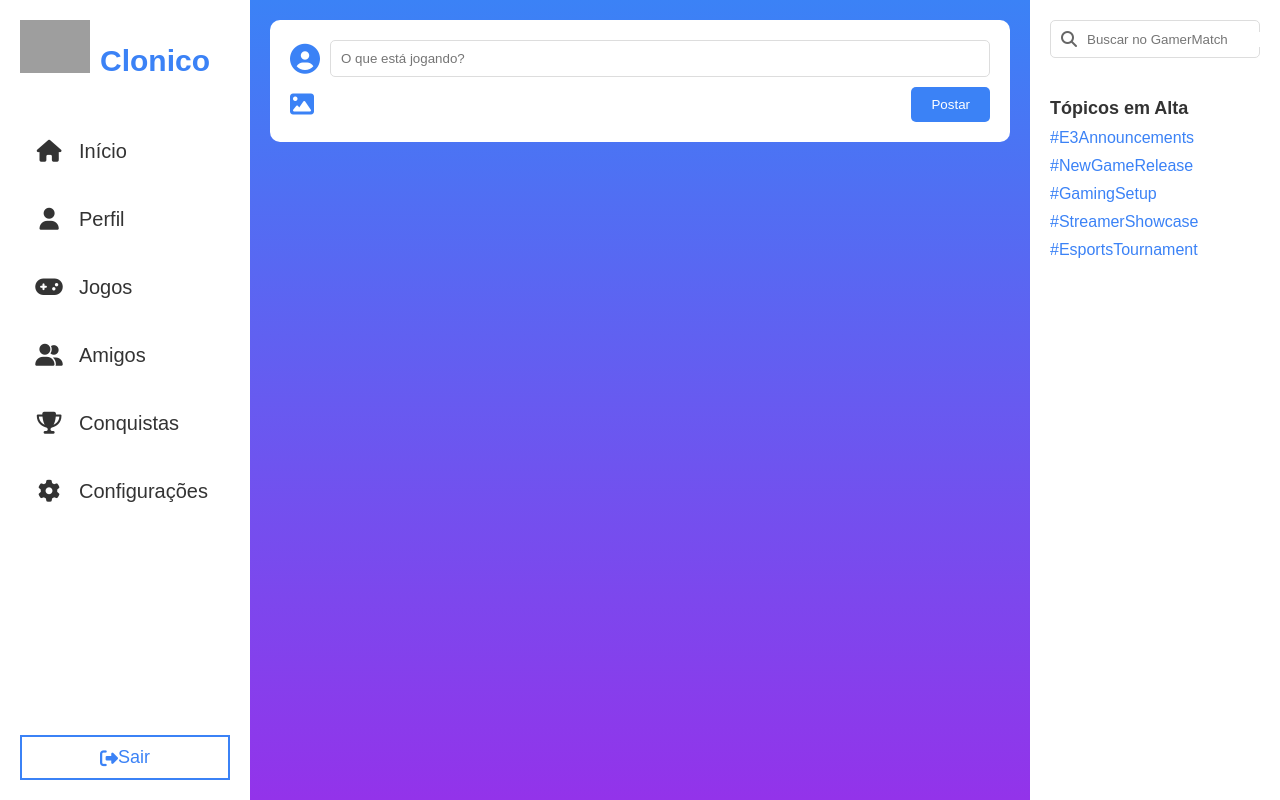
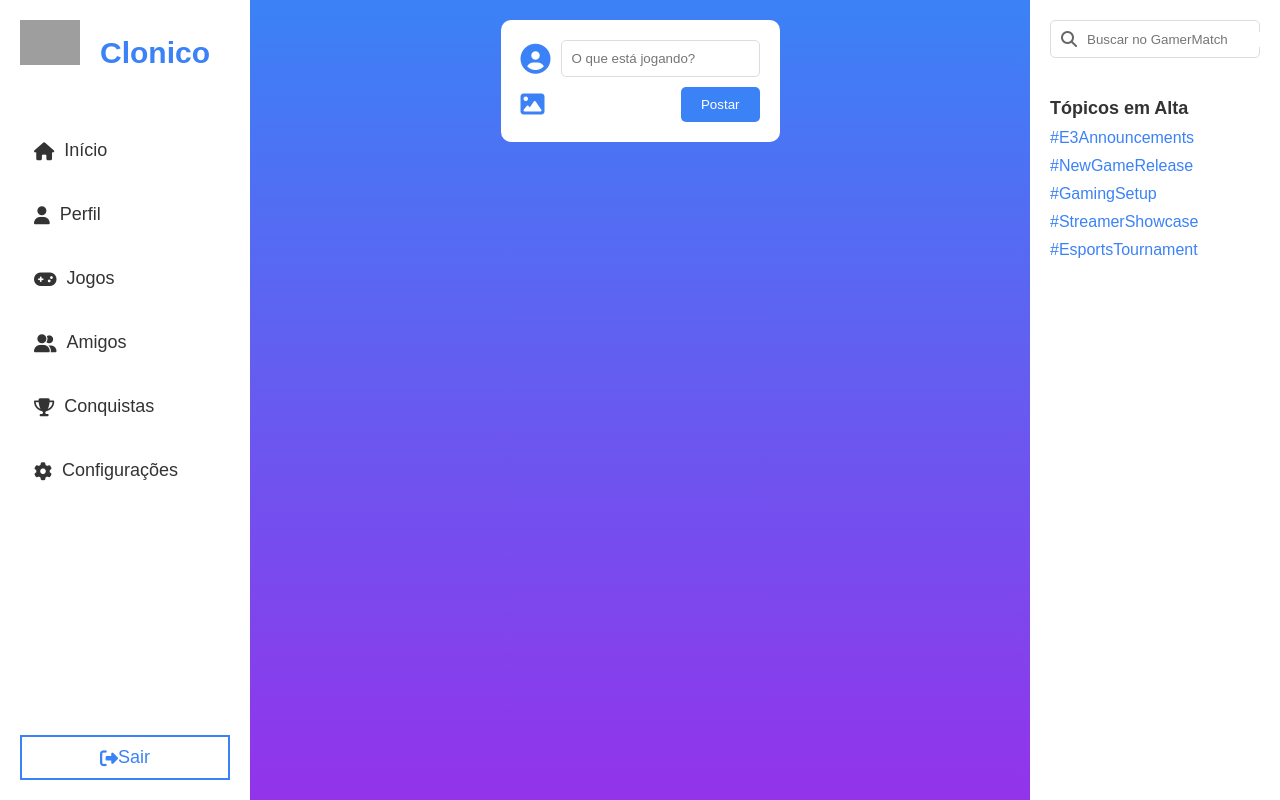
Before and after one commit to dev-be/clonico, a FastAPI app: page /feed in a window 1280 px wide. Run offline with FastAPI, Linux system fonts and the light colour scheme; data that the repository does not hold is empty; grey boxes are pictures that could not be loaded.

Commit message:
Update sidebar

```diff
--- a/static/css/feed.css
+++ b/static/css/feed.css
@@ -4,15 +4,19 @@
     padding: 0;
     box-sizing: border-box;
 }
+
 body {
     font-family: Arial, sans-serif;
     background: linear-gradient(to bottom, #3b82f6, #9333ea);
     color: #333;
 }
+
 .layout {
     display: flex;
+    justify-content: space-between;
     height: 100vh; /* Altura total da janela */
 }
+
 /* Sidebar */
 .sidebar {
     background-color: #fff;
@@ -22,6 +26,7 @@ body {
     flex-direction: column;
     justify-content: space-between;
 }
+
 .sidebar-header {
     display: flex;
     align-items: center;
@@ -29,54 +34,51 @@ body {
 }
 .icon-clonico {
     display: inline-block;
-    width: 40px;
-    height: 70px;
+    width: 60px;
+    height: 60px;
     background-image: url(/static/images/clonico_icon.svg);
     background-size: contain;
     background-repeat: no-repeat;
 }
 .logo-icon {
-    font-size: 50px;
-    width: 70px;
+    font-size: 24px;
     color: #3b82f6;
     margin-right: 10px;
 }
+
 .logo-text {
     font-size: 30px;
     font-weight: bold;
-    margin-right: 1000px;
     color: #3b82f6;
 }
+
 .nav-menu {
     flex-grow: 1;
 }
+
 .nav-button {
     background: none;
     border: none;
     display: flex;
     align-items: center;
-    font-size: 20px;
-    margin-bottom: 30px;
+    font-size: 18px;
+    margin-bottom: 15px;
     padding: 14px;
     color: #333;
     cursor: pointer;
     width: 100%;
     text-align: left;
-    margin-top: -20px;
 }
+
 .nav-button i {
-    margin-right: 15px;
-    font-size: 22px;
-    width: 30px;
-    height: 30px;
-    display: flex;
-    justify-content: center;
-    align-items: center;
+    margin-right: 10px;
 }
+
 .nav-button.active {
     background-color: #3b82f6;
     color: #fff;
 }
+
 .logout-button {
     background-color: transparent;
     border: 2px solid #3b82f6;
@@ -88,12 +90,18 @@ body {
     align-items: center;
     justify-content: center;
 }
+
 /* Feed Principal */
 .feed {
-    flex-grow: 1; /* Permite que o feed ocupe o espaço restante */
     padding: 20px;
     overflow-y: auto; /* Rolagem se o conteúdo for muito longo */
 }
+
+/* scrollbar custom */
+.custom-scrollbar-css::-webkit-scrollbar {
+    display: none;
+}
+
 /* Novo Post */
 .new-post {
     background-color: #fff;
@@ -101,37 +109,45 @@ body {
     margin-bottom: 20px;
     border-radius: 10px;
 }
+
 .post-input {
     display: flex;
     align-items: center;
     margin-bottom: 10px;
 }
+
 .avatar-icon {
     font-size: 30px;
     color: #3b82f6;
     margin-right: 10px;
 }
+
 .post-text-input {
     flex-grow: 1;
     padding: 10px;
     border: 1px solid #ddd;
     border-radius: 5px;
 }
+
 .post-actions {
     display: flex;
     justify-content: space-between;
     align-items: center;
 }
+
 .image-upload-label {
     cursor: pointer;
 }
+
 .image-upload-label i {
     font-size: 24px;
     color: #3b82f6;
 }
+
 .image-upload-input {
     display: none;
 }
+
 .post-button {
     background-color: #3b82f6;
     color: #fff;
@@ -140,49 +156,76 @@ body {
     border-radius: 5px;
     cursor: pointer;
 }
+
 /* Post Card */
+.post-conteiner {
+    /* height: 50%; */
+    flex-grow: 0; /* Impede que a div cresça automaticamente */
+    flex-basis: 200px; /* Define uma largura base para a div */
+}
+
 .post-card {
     background-color: #fff;
     padding: 20px;
     border-radius: 10px;
     margin-bottom: 20px;
 }
+
 .post-header {
     display: flex;
     align-items: center;
     margin-bottom: 10px;
 }
+
 .post-avatar {
     font-size: 30px;
     color: #3b82f6;
     margin-right: 10px;
 }
+
 .post-info {
     flex-grow: 1;
 }
+
 .post-user {
     font-weight: bold;
 }
+
 .post-user span {
     color: #666;
 }
+
 .post-time {
     font-size: 14px;
     color: #666;
 }
+
 .post-content {
     margin-bottom: 20px;
 }
+
 .post-image-placeholder {
+    display: flex;
+    justify-content: center;
+    align-items: center;
+
     background-color: #eee;
-    height: 200px;
+    height: 600px;
     border-radius: 10px;
     margin-bottom: 20px;
+    overflow: hidden;
+}
+.post-image-placeholder img {
+    width: 100%;
+    height: 100%;
+    object-fit: contain;
+    border-radius: 10px;
 }
 .post-footer {
     display: flex;
     justify-content: space-between;
 }
+
 .like-button, .repost-button, .comment-button {
     background: none;
     border: none;
@@ -190,18 +233,22 @@ body {
     cursor: pointer;
     color: #666;
 }
+
 .like-button:hover, .repost-button:hover, .comment-button:hover {
     color: #333;
 }
+
 /* Right Sidebar */
 .right-sidebar {
     background-color: #fff;
     width: 250px; /* Largura da barra lateral direita */
     padding: 20px;
 }
+
 .search-section {
     margin-bottom: 40px;
 }
+
 .search-box {
     display: flex;
     align-items: center;
@@ -209,31 +256,38 @@ body {
     border: 1px solid #ddd;
     border-radius: 5px;
 }
+
 .search-box i {
     color: #666;
     margin-right: 10px;
 }
+
 .search-box input {
     border: none;
     outline: none;
     flex-grow: 1;
 }
+
 .trending-section {
     margin-top: 20px; /* Espaçamento acima da seção de tendências */
 }
+
 .trending-section h2 {
     font-size: 18px; /* Tamanho da fonte do título */
     margin-bottom: 10px; /* Espaçamento abaixo do título */
 }
+
 .trending-section ul {
     list-style-type: none;
     padding-left: 0; /* Remove o preenchimento da esquerda */
 }
+
 .trending-section li {
     margin-bottom: 10px; /* Espaçamento entre os itens da lista */
     color: #3b82f6; /* Cor do texto */
     cursor: pointer; /* Muda o cursor para indicar que é clicável */
 }
+
 .trending-section li:hover {
     text-decoration: underline; /* Adiciona sublinhado ao passar o mouse */
 }
--- a/static/css/perfil.css
+++ b/static/css/perfil.css
@@ -33,8 +33,8 @@ body {
 }
 .icon-clonico {
     display: inline-block;
-    width: 40px;
-    height: 40px;
+    width: 60px;
+    height: 60px;
     background-image: url(/static/images/clonico_icon.svg);
     background-size: contain;
     background-repeat: no-repeat;
@@ -46,7 +46,7 @@ body {
 }
 
 .logo-text {
-    font-size: 24px;
+    font-size: 30px;
     font-weight: bold;
     color: #3b82f6;
 }
--- a/templates/feed.html
+++ b/templates/feed.html
@@ -5,7 +5,7 @@
   <meta name="viewport" content="width=device-width, initial-scale=1.0">
   <link rel="icon" type="image/svg+xml" href="/static/images/clonico_icon.svg">
   <title>Clonico Feed</title>
-  <link rel="stylesheet" href="/static/css/feed.css?=v1.1">
+  <link rel="stylesheet" href="/static/css/feed.css?=v1.2">
   <!-- Ícones FontAwesome -->
   <link rel="stylesheet" href="https://cdnjs.cloudflare.com/ajax/libs/font-awesome/6.4.0/css/all.min.css">
 </head>
--- a/templates/perfil.html
+++ b/templates/perfil.html
@@ -8,7 +8,7 @@
     <link href="https://cdn.jsdelivr.net/npm/bootstrap@5.3.2/dist/css/bootstrap.min.css" rel="stylesheet"
         integrity="sha384-T3c6CoIi6uLrA9TneNEoa7RxnatzjcDSCmG1MXxSR1GAsXEV/Dwwykc2MPK8M2HN" crossorigin="anonymous">
     <link rel="stylesheet" href="https://cdnjs.cloudflare.com/ajax/libs/font-awesome/6.4.0/css/all.min.css">
-    <link rel="stylesheet" href="/static/css/perfil.css?v=1.0">
+    <link rel="stylesheet" href="/static/css/perfil.css?v=1.1">
 </head>
 
 <body>
@@ -16,7 +16,7 @@
         <div class="sidebar">
             <div class="sidebar-header">
                 <div class="logo-icon"><i class="icon-clonico logo-icon"></i></div>
-                <div class="logo-text">Meu Jogo</div>
+                <div class="logo-text">Clonico</div>
             </div>
             <div class="nav-menu">
                 <button class="nav-button" onclick="window.location.href='/feed'"><i class="fas fa-home"></i> Início</button>
```
